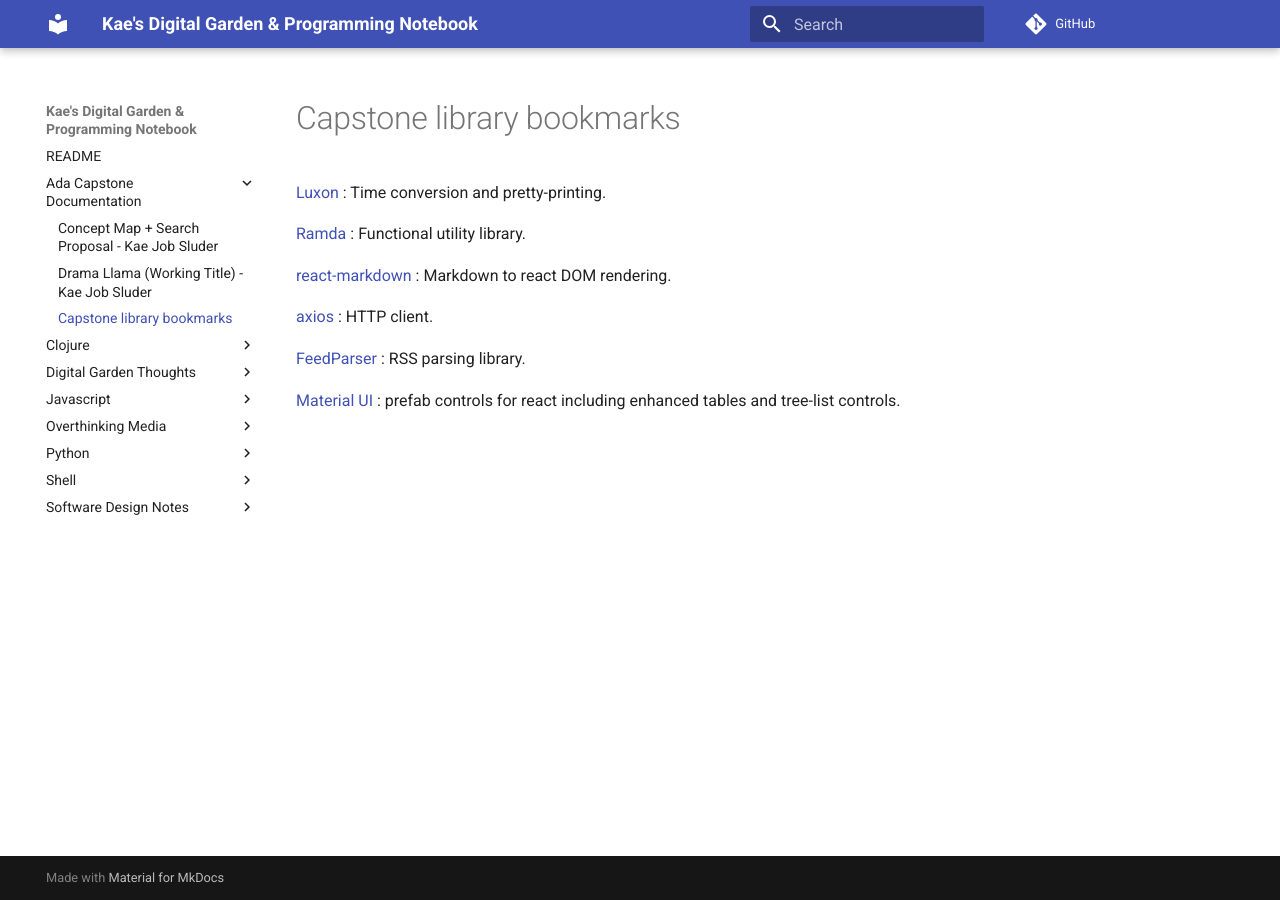
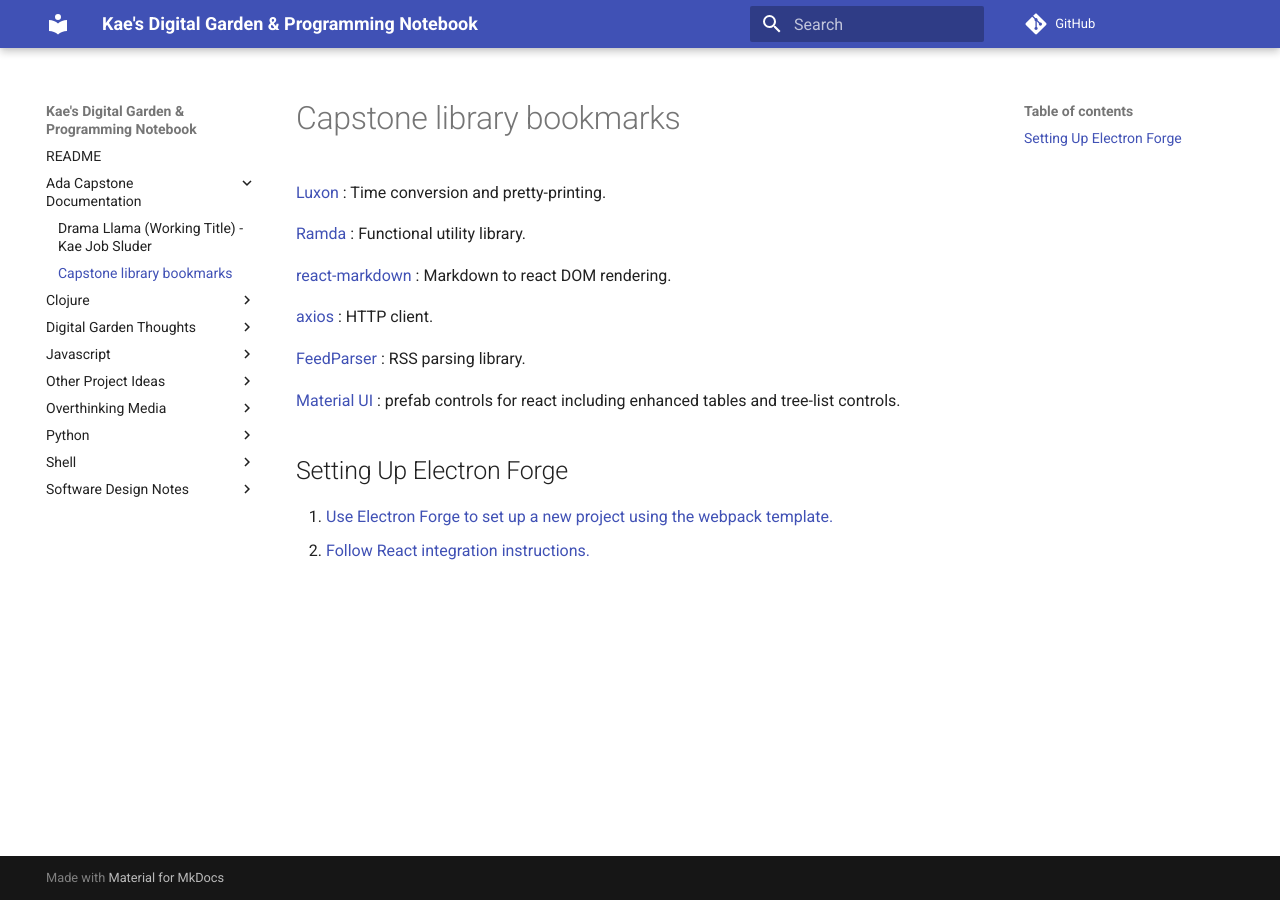
Before and after one commit to kaesluder/kae-garden-wiki, an MkDocs documentation site: the page built from docs/Ada_Capstone_Documentation/library_bookmarks.md, in a window 1280 px wide. Built offline with MkDocs 1.6.1 and Material for MkDocs 9.7.7, drawn with Linux system fonts in a browser that asks for light colours; comment, search, counter and statistics services are not loaded.

Commit message:
electron forge instructions

```diff
--- a/docs/Ada_Capstone_Documentation/library_bookmarks.md
+++ b/docs/Ada_Capstone_Documentation/library_bookmarks.md
@@ -17,3 +17,8 @@
 
 [Material UI](https://mui.com/)
 : prefab controls for react including enhanced tables and tree-list controls.
+
+## Setting Up Electron Forge
+
+1. [Use Electron Forge to set up a new project using the webpack template.](https://www.electronforge.io/templates/webpack-template)
+2. [Follow React integration instructions.](https://www.electronforge.io/guides/framework-integration/react)
```
Also changed, not shown: docs/Ada_Capstone_Documentation/drama_llama_draft_2022-12-11.md (+2 -1 lines), docs/Other_Project_Ideas/concept_map_draft_2022-12-11.md (renamed from docs/Ada_Capstone_Documentation/concept_map_draft_2022-12-11.md), 3 other files.
